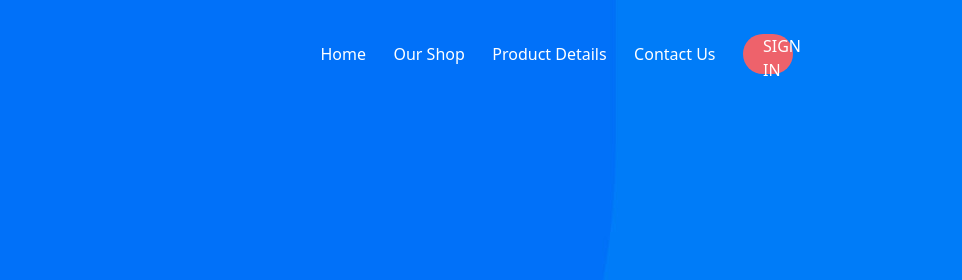
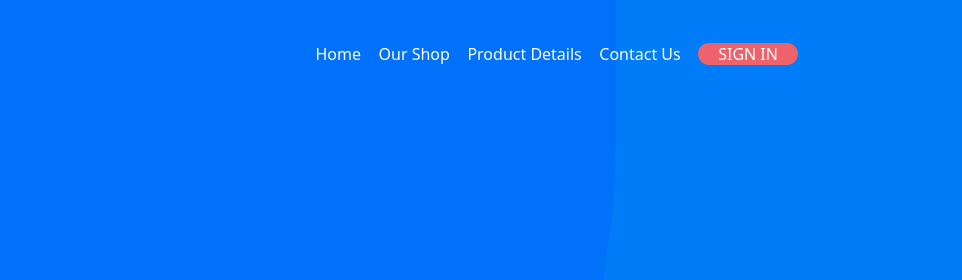
Before and after one commit to Mafupa/TailwindCloning, a website: page src/index.html in a window 1280 px wide. Shown: the top 280 px of the page, 318-1280 px from the left. Drawn offline with Linux system fonts and the light colour scheme.

Commit message:
Modified linkd

```diff
--- a/src/index.html
+++ b/src/index.html
@@ -13,7 +13,9 @@
 			<li>Our Shop</li>
 			<li>Product Details</li>
 			<li>Contact Us</li>
-			<li class="w-[50px] h-[40px] rounded-[20px] bg-[#ee626b] px-[20px]">SIGN IN</li>
+			<li class="">
+				<a href="#" class="h-[40px] leading-[40px] font-medium rounded-[20px] bg-[#ee626b] px-[20px]">SIGN IN</a>
+			</li>
 		</ul>
 	</div>
 	<div class="h-[883px] bg-[url('./img/banner-bg.jpg')] rounded-b-[16rem]"></div>
```
Also changed, not shown: src/output.css.
